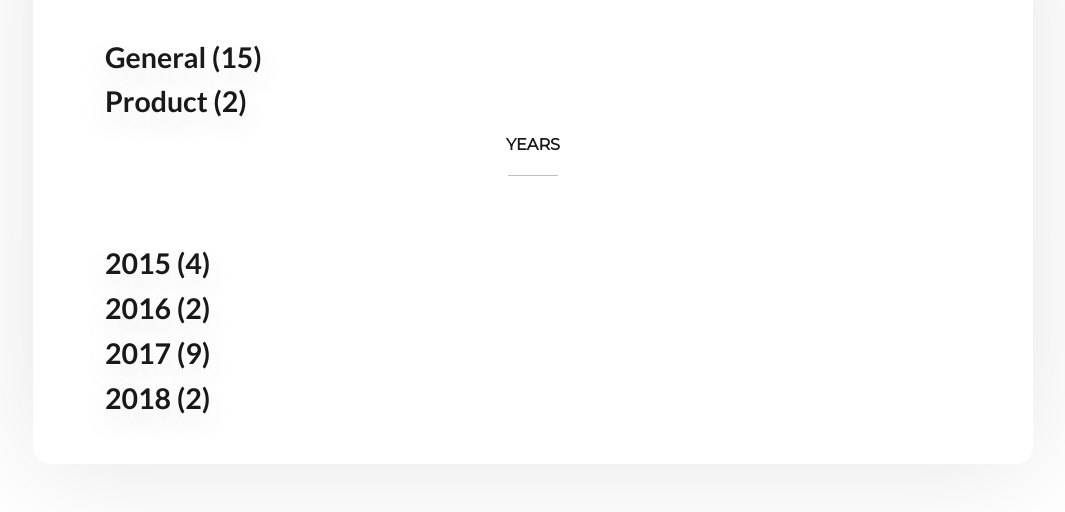
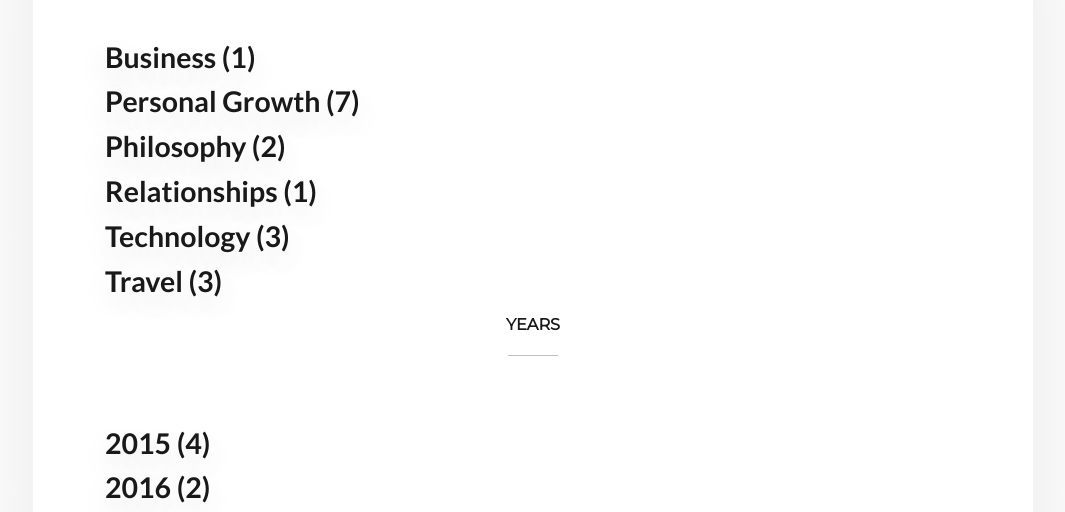
Before and after one commit to arjunrao87/arjunrao.co, a Gatsby site: page /categories in a window 1280 px wide. Shown: the part 273-785 px from the top of the page, without its empty margins (107-1172 px from the left). Built offline with nearby package versions, Linux system fonts and the light colour scheme; Gatsby itself is replaced by a stand-in of ours; some packages are replaced by stand-ins of ours.

Commit message:
Fixes #2

```diff
--- a/blog/2015-03-19/index.md
+++ b/blog/2015-03-19/index.md
@@ -2,7 +2,7 @@
 date: "2015-03-19"
 year: "2015"
 title: "Thought cloud"
-category: "General"
+category: "Philosophy"
 ---
 
 It isn't easy choosing what issues I want to talk about in depth.  The conflict that arises is between the sheer volume of thoughts I have v/s what it is I truly believe in. I think I will dip into the pool of topics I have in mind as of now and just pick one of them randomly. I feel fairly strongly about each of these topics so it might not be a bad start.
--- a/blog/2015-03-20/index.md
+++ b/blog/2015-03-20/index.md
@@ -2,7 +2,7 @@
 date: "2015-03-20"
 year: "2015"
 title: "Change in Direction"
-category: "General"
+category: "Philosophy"
 ---
 This site used to be called "Mind your code" which was meant to present a very narrow cross section of the person I am. It was then called "Strength and Honor" for two main reasons:
 1. Strength : To curate and document my own strengths and failings for my future reference in a spectrum of topics be it science, technology, politics, humanity or philosophy. Life and beyond as some might say.
--- a/blog/2015-08-02/index.md
+++ b/blog/2015-08-02/index.md
@@ -2,7 +2,7 @@
 date: "2015-08-02"
 year: "2015"
 title: "State of the Individual"
-category: "General"
+category: "Personal Growth"
 ---
 As I sit in the the cool shade of the backyard at Saturday's Surf Cafe, SoHo, NYC, on a sunny Sunday, I can't help but look back at the steps that led me to this place ( not literally but figuratively ) and where it will take me from here henceforth.
 
--- a/blog/2015-08-11/index.md
+++ b/blog/2015-08-11/index.md
@@ -2,7 +2,7 @@
 date: "2015-08-11"
 year: "2015"
 title: "The Big Picture"
-category: "General"
+category: "Business"
 ---
 I generally consider myself to be a practitioner of the Stoicism school of thought. There have, however, been instances when I have been accused of exaggerating my feelings both in the case of youthful exuberance, as well as impending doom.
 
--- a/blog/2016-01-25/index.md
+++ b/blog/2016-01-25/index.md
@@ -2,7 +2,7 @@
 date: "2016-01-25"
 year: "2016"
 title: "The Quintessence of Travel"
-category: "General"
+category: "Travel"
 ---
 “The traveler sees what he sees.  The tourist sees what he has come to see.”
 -G.K. Chesterton
--- a/blog/2016-03-21/index.md
+++ b/blog/2016-03-21/index.md
@@ -2,7 +2,7 @@
 date: "2016-03-21"
 year: "2016"
 title: "Tales of the Aurora"
-category: "General"
+category: "Travel"
 ---
 
 *"Far better is it to dare mighty things, to win glorious triumphs, even though checkered by failure... than to rank with those poor spirits who neither enjoy nor suffer much, because they live in a gray twilight that knows not victory nor defeat. " -Theodore Roosevelt*
--- a/blog/2017-02-09/index.md
+++ b/blog/2017-02-09/index.md
@@ -2,7 +2,7 @@
 date: "2017-02-09"
 year: "2017"
 title: "Website Redesign 2017"
-category: "Product"
+category: "Technology"
 ---
 
 I want to document the process I went through to revamp my personal website. I'll walk through some of the design decisions as well as some of the mistakes ( at times horrendous ) that I made.
--- a/blog/2017-04-19/index.md
+++ b/blog/2017-04-19/index.md
@@ -2,7 +2,7 @@
 date: "2017-04-19"
 year: "2017"
 title: "The Network Effect"
-category: "General"
+category: "Personal Growth"
 ---
 
 Achieving success is not a formula. Being successful involves doing things, really difficult things. It is easy to do nothing and it is the basic premise of inertia; Newton’s First Law of Motion states that a body at rest will remain at rest unless an outside force acts on it. Human thought is something that is is a most vibrant force when in motion, but to get it into that state takes an action or an idea of herculean proportions.
--- a/blog/2017-04-29/index.md
+++ b/blog/2017-04-29/index.md
@@ -2,7 +2,7 @@
 date: "2017-04-29"
 year: "2017"
 title: "Coming to America - An Immigrant's Perspective"
-category: "General"
+category: "Travel"
 ---
 There is a lot of hubbub around immigration into the United States at the moment. With a slew of immigration orders and laws, fear, doubt and uncertainty have been struck into the hearts of all immigrants. Being an immigrant, let me tell you a story of how this has affected me personally and my fellow immigrants around me.
 
--- a/blog/2017-05-06/index.md
+++ b/blog/2017-05-06/index.md
@@ -2,7 +2,7 @@
 date: "2017-05-06"
 year: "2017"
 title: "How to combat your psyche"
-category: "General"
+category: "Personal Growth"
 ---
 
 Something most people don’t talk about are the low points they feel in life. It’s a taboo topic to voice those thoughts out aloud. Why let yourself be shown to be vulnerable, emotional or physical, in a Darwinian world? It was just never meant to be that way, emotionally or physically. Juxtapose this with today’s world, where everything is made to look fine and dandy and it is getting increasingly difficult to express how unhappy or discontent someone is feeling. Applications like Facebook and Instagram, which have fast become the way of life, only seem to propagate this myth of a Utopia where the person posting content seems to be having the time of their life. Unfortunately, the way most people seem to interpret such content is by extrapolating that time slice into a lifetime of events. Just because someone has taken a trip to, say the beautiful Australian outback, does not mean that that is their general way of life. I sure as hope it is, but 9/10 times it is not, and that is just the truth. We humans, can sometimes go beyond our way to self-deprecate or glance at the negatives far more than the positives.
--- a/blog/2017-06-06/index.md
+++ b/blog/2017-06-06/index.md
@@ -2,7 +2,7 @@
 date: "2017-06-06"
 year: "2017"
 title: "Why Are Millennials Creating All This Content?"
-category: "General"
+category: "Technology"
 ---
 
 “Make it simple. Make it memorable. Make it inviting to look at. Make it fun to read.” — Leo Burnett
--- a/blog/2017-07-24/index.md
+++ b/blog/2017-07-24/index.md
@@ -2,7 +2,7 @@
 date: "2017-07-24"
 year: "2017"
 title: "Life and the Pursuit of Happiness"
-category: "General"
+category: "Personal Growth"
 ---
 
 A creative man is motivated by the desire to achieve, not by the desire to beat others. — Ayn Rand
--- a/blog/2017-08-27/index.md
+++ b/blog/2017-08-27/index.md
@@ -2,7 +2,7 @@
 date: "2017-08-27"
 year: "2017"
 title: "The One"
-category: "Product"
+category: "Technology"
 ---
 
 “Learning to choose is hard. Learning to choose well is harder. And learning to choose well in a world of unlimited possibilities is harder still, perhaps too hard.”
--- a/blog/2017-09-19/index.md
+++ b/blog/2017-09-19/index.md
@@ -2,7 +2,7 @@
 date: "2017-08-27"
 year: "2017"
 title: "Knowing who your bail friends are and why it is important"
-category: "General"
+category: "Relationships"
 ---
 
 A real friend is one who walks in when the rest of the world walks out.
--- a/blog/2017-11-16/index.md
+++ b/blog/2017-11-16/index.md
@@ -2,7 +2,7 @@
 date: "2017-11-16"
 year: "2017"
 title: "Why you need to sell yourself"
-category: "General"
+category: "Personal Growth"
 ---
 
 “Your most important sale in life is to sell yourself to yourself.” — Maxwell Maltz
--- a/blog/2018-07-05/index.md
+++ b/blog/2018-07-05/index.md
@@ -2,7 +2,7 @@
 date: "2018-07-05"
 year: "2018"
 title: "How to battle the sands of time"
-category: "General"
+category: "Personal Growth"
 ---
 
 “Sometime you will never know the value of a moment until it becomes a memory” ~ Dr. Seuss
--- a/blog/2018-11-09/index.md
+++ b/blog/2018-11-09/index.md
@@ -2,7 +2,7 @@
 date: "2018-11-09"
 year: "2018"
 title: "Six things that Sober October taught me"
-category: "General"
+category: "Personal Growth"
 ---
 
 *To enjoy good health, to bring true happiness to one's family, to bring peace to all, one must first discipline and control one's own mind. If a man can control his mind he can find the way to Enlightenment, and all wisdom and virtue will naturally come to him. - Buddha*
--- a/src/components/Layout.js
+++ b/src/components/Layout.js
@@ -18,7 +18,7 @@ const GlobalStyle = createGlobalStyle`
     color: ${theme.default};
     font-display: swap;
     @media ${media.phone} {
-      font-size: 18px;
+      font-size: 24px;
     }
   }
   a {
```
